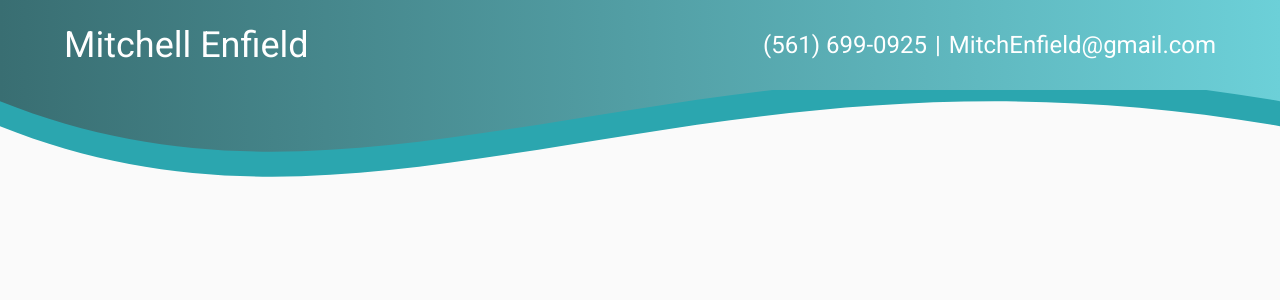
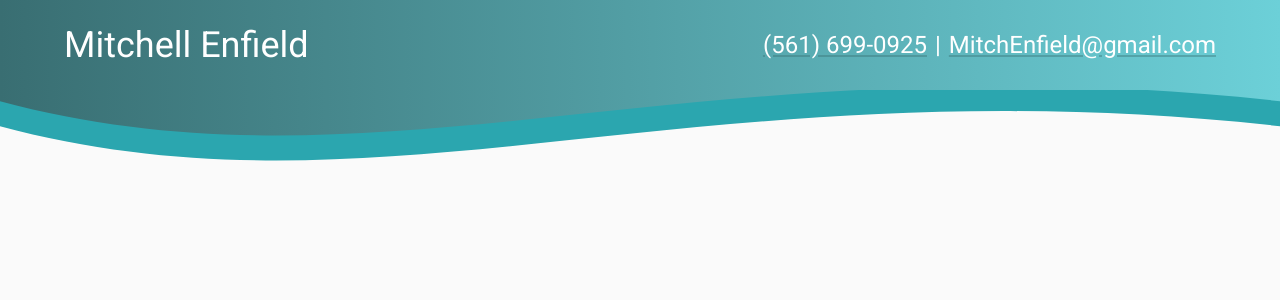
Before and after one commit to MEnfield/Resume, a React (Vite) app: page / in a window 1280 px wide. Shown: the top 300 px of the page. Built offline with nearby package versions, Linux system fonts and the light colour scheme.

Commit message:
Fixed header wave element styling

```diff
--- a/src/Header/container.tsx
+++ b/src/Header/container.tsx
@@ -1,4 +1,4 @@
-import { Box, Grid, Typography, useTheme } from "@mui/material";
+import { Box, Grid, Link, Typography, useTheme } from "@mui/material";
 import { FC, useState } from "react";
 
 const HeaderContainer: FC = ({}) => {
@@ -40,9 +40,11 @@ const HeaderContainer: FC = ({}) => {
             </Grid>
             <Grid container direction="row" gap={1}>
               <Grid>
+                <Link href="tel:5616990925">
                   <Typography component="h2" fontSize="24px" color="white.main">
                     (561) 699-0925
                   </Typography>
+                </Link>
               </Grid>
               <Grid>
                 <Typography component="h2" fontSize="24px" color="white.main">
@@ -50,9 +52,11 @@ const HeaderContainer: FC = ({}) => {
                 </Typography>
               </Grid>
               <Grid>
+                <Link href="mailto: MitchEnfield@gmail.com">
                   <Typography component="h2" fontSize="24px" color="white.main">
                     MitchEnfield@gmail.com
                   </Typography>
+                </Link>
               </Grid>
             </Grid>
           </Grid>
@@ -81,7 +85,7 @@ const HeaderContainer: FC = ({}) => {
               </linearGradient>
             </defs>
             <path
-              d="M0.00,20 C149.99,80.00 271.49,-20 500.00,20 L500.00,0.00 L0.00,0.00 Z"
+              d="M0.00,20 C149.99,60.00 271.49,-5 500.00,20 L500.00,0.00 L0.00,0.00 Z"
               fill="url(#grad)"
             />
           </svg>
@@ -97,7 +101,7 @@ const HeaderContainer: FC = ({}) => {
         >
           <svg viewBox="0 0 500 500" preserveAspectRatio="xMinYMin meet">
             <path
-              d="M0.00,20 C149.99,80.00 271.49,-20 500.00,20 L500.00,0.00 L0.00,0.00 Z"
+              d="M0.00,20 C149.99,60.00 271.49,-5 500.00,20 L500.00,0.00 L0.00,0.00 Z"
               fill={theme.palette.accent.main}
             />
           </svg>
```
Lines whose indentation alone changed are shown as unchanged.
